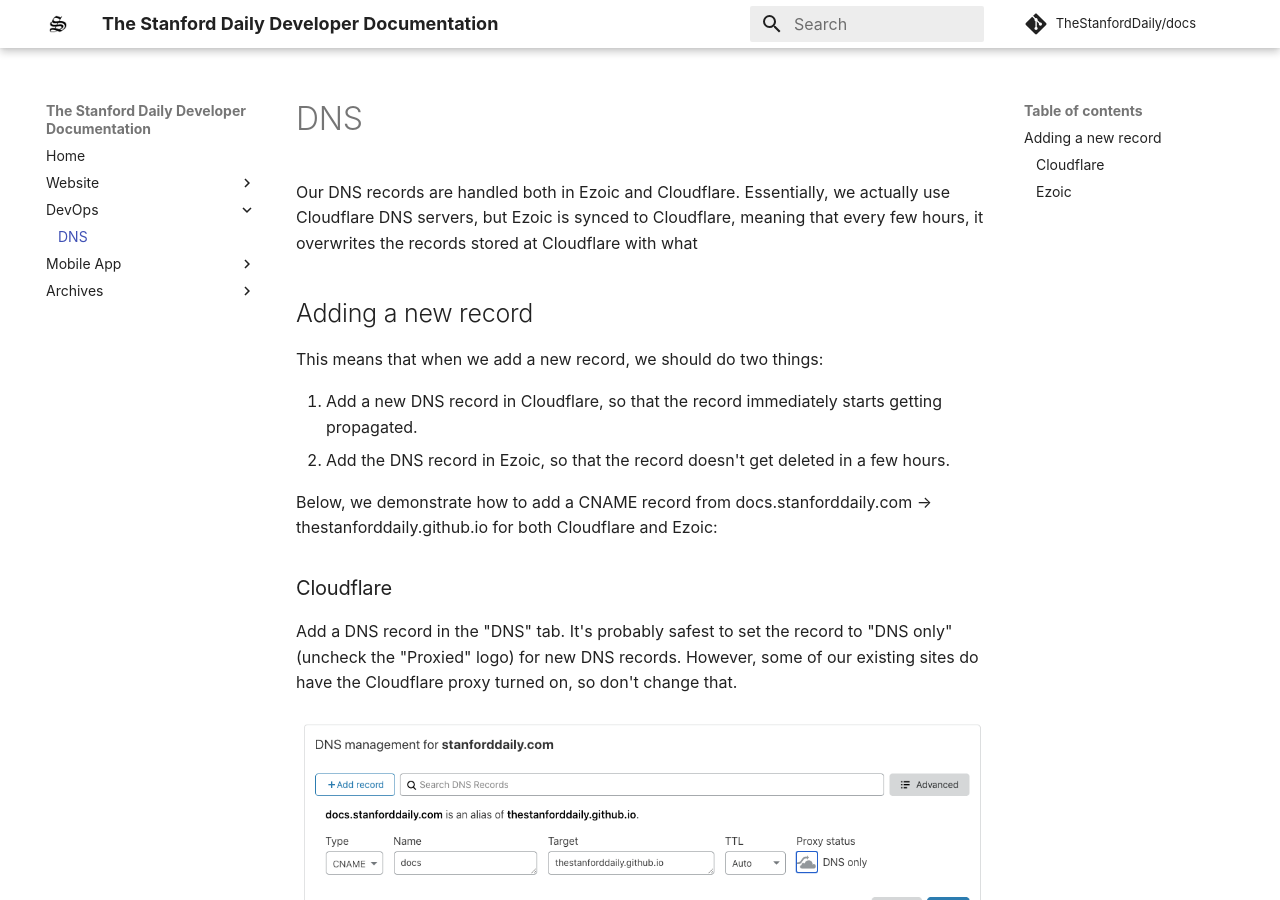
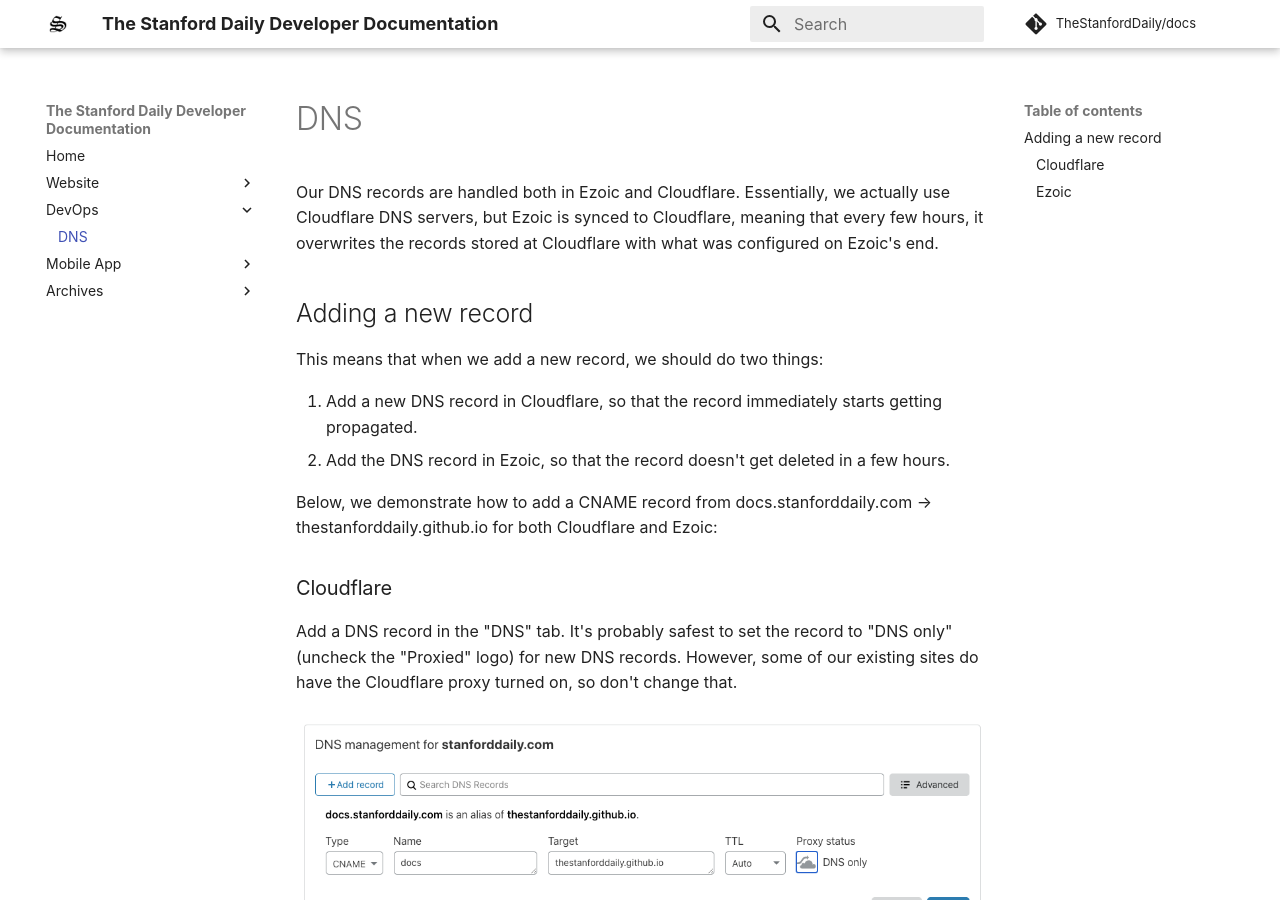
Before and after one commit to TheStanfordDaily/docs, an MkDocs documentation site: the page built from docs/devops/dns.md, in a window 1280 px wide and 900 px high. Built offline with MkDocs 1.6.1 and Material for MkDocs 9.7.7, drawn with Linux system fonts in a browser that asks for light colours; some web fonts are replaced; comment, search, counter and statistics services are not loaded.

Commit message:
Complete sentence about DNS (#1)

```diff
--- a/docs/devops/dns.md
+++ b/docs/devops/dns.md
@@ -1,4 +1,4 @@
-Our DNS records are handled both in Ezoic and Cloudflare. Essentially, we actually use Cloudflare DNS servers, but Ezoic is synced to Cloudflare, meaning that every few hours, it overwrites the records stored at Cloudflare with what
+Our DNS records are handled both in Ezoic and Cloudflare. Essentially, we actually use Cloudflare DNS servers, but Ezoic is synced to Cloudflare, meaning that every few hours, it overwrites the records stored at Cloudflare with what was configured on Ezoic's end.
 
 ## Adding a new record
 
```
